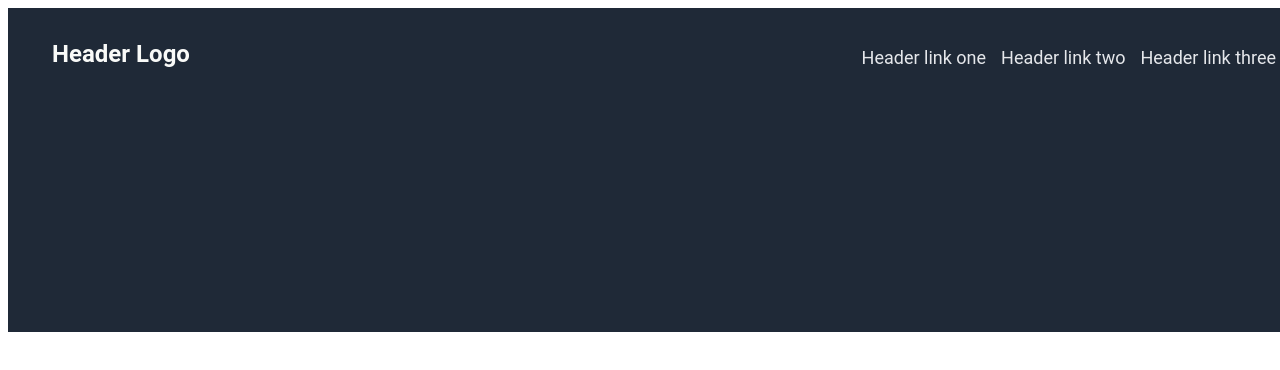
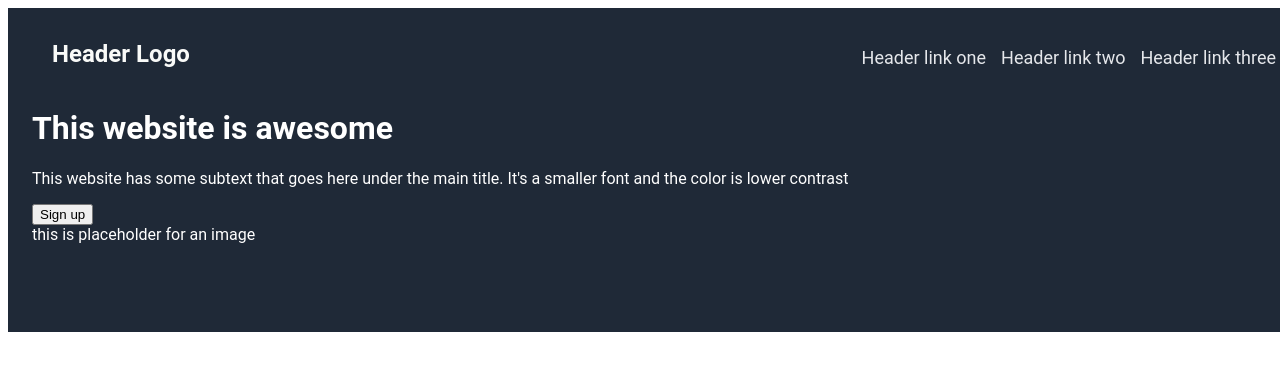
Before and after one commit to karllowe/odinProjectLandingPageAssignment, a plain HTML site: page index.html in a window 1280 px wide. Shown: the top 370 px of the page. Drawn offline with Linux system fonts and the light colour scheme.

Commit message:
added hero main html
added the main html for the main hero section

```diff
--- a/index.html
+++ b/index.html
@@ -16,6 +16,18 @@
                 <li><a href="#">Header link three</a></li>
             </ul>
         </div>
+        <div class="mainHero">
+            <div class="mainHeroLeft">
+                <h1>This website is awesome</h1>
+                <p>This website has some subtext that goes here under the main title. It's a smaller font and the color is lower
+                    contrast
+                </p>
+                <button class="primaryButton">Sign up</button>
+            </div>
+            <div class="mainHeroRight">
+                this is placeholder for an image
+            </div>
+        </div>
     </div>
 </body>
 </html>
```
